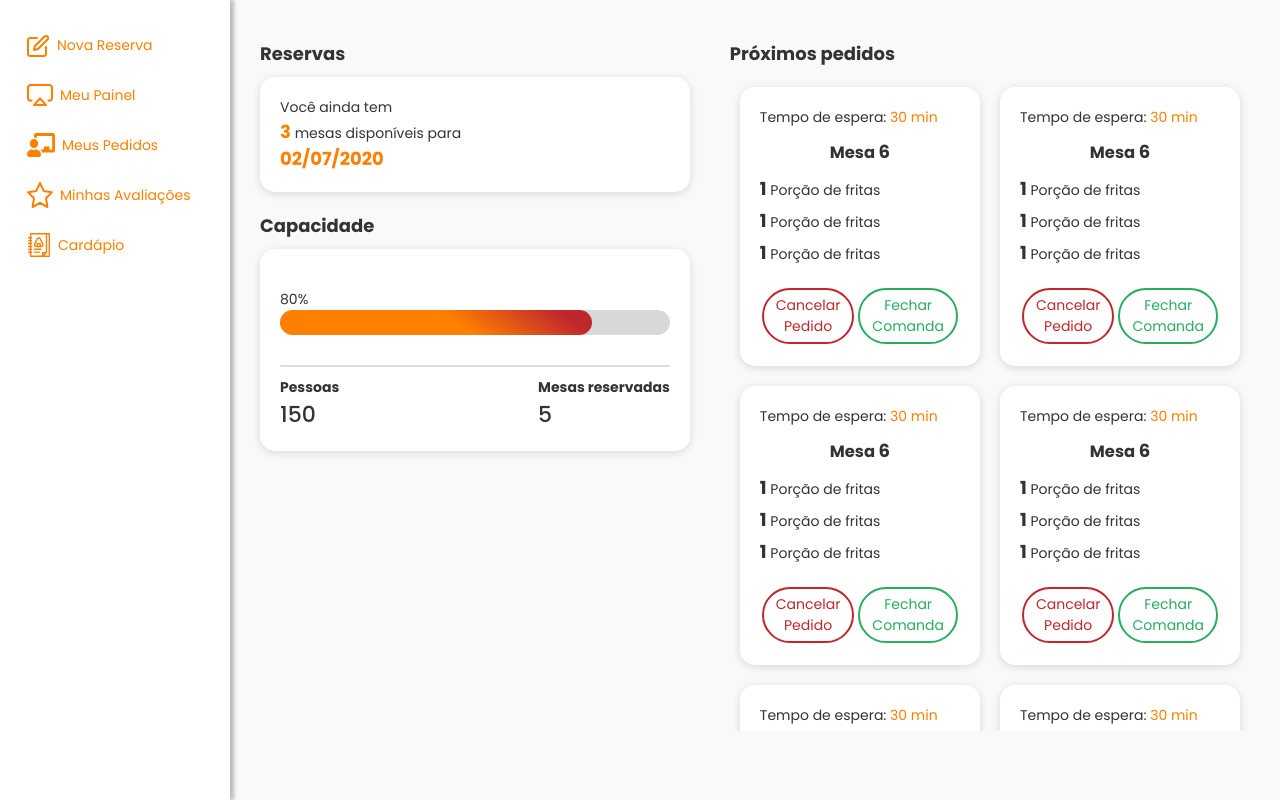
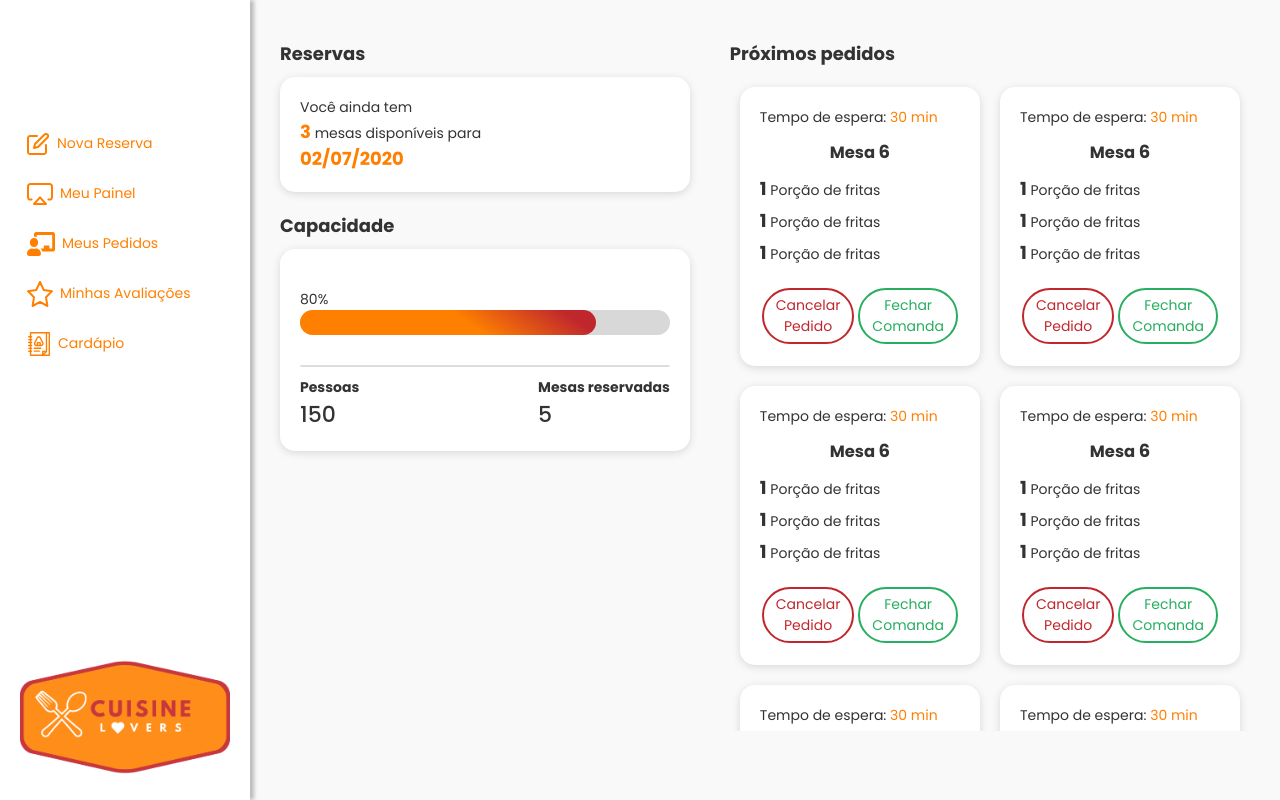
Before and after one commit to arienemaiara/desafio-mega-hack, a Next.js app: page /restaurante/painel in a window 1280 px wide. Built offline with nearby package versions, Linux system fonts and the light colour scheme.

Commit message:
Logo painel restaurante

```diff
--- a/pages/components/Menu.js
+++ b/pages/components/Menu.js
@@ -6,10 +6,17 @@ const Menu = styled.div`
     background-color: #FFF;
     box-shadow: 4px 0px 4px rgba(0, 0, 0, 0.25);
     z-index: 4;
-    display: ${({ open }) => open ? 'block' : 'none'};
+    display: ${({ open }) => open ? 'flex' : 'none'};
+    flex-direction: column;
+    justify-content: space-between;
+
+    header {
+        height: 150px;
+    }
 
     > ul {
         padding: 20px 0;
+        height: 100%;
 
         > li {
             padding: 10px 20px;
@@ -37,8 +44,18 @@ const Menu = styled.div`
         }
     }
 
+    .logo-container {
+        width: 250px;
+        padding: 20px;
+        opacity: 0.9;
+
+        img {
+            width: 100%;
+        }
+    }
+
     @media(min-width: 767px) {
-        display: block;
+        display: flex;
     }
 
     @media(max-width: 767px) {
--- a/pages/components/MenuRestaurante.js
+++ b/pages/components/MenuRestaurante.js
@@ -28,6 +28,9 @@ const MenuRestaurante = ({ open }) => {
                 <Link href='/restaurante/avaliacao'><li><a><img src='../img/menu/avaliacao.svg' />Minhas Avaliações</a></li></Link>
                 <Link href='/restaurante/cardapio'><li><a><img src='../img/menu/cardapio.svg' />Cardápio</a></li></Link>
             </ul>
+            <div className='logo-container'>
+                <img src="../../img/logo.png" />
+            </div>
         </Menu>
     )
 
```
Also changed, not shown: pages/components/MenuSite.js (+0 -13 lines).
